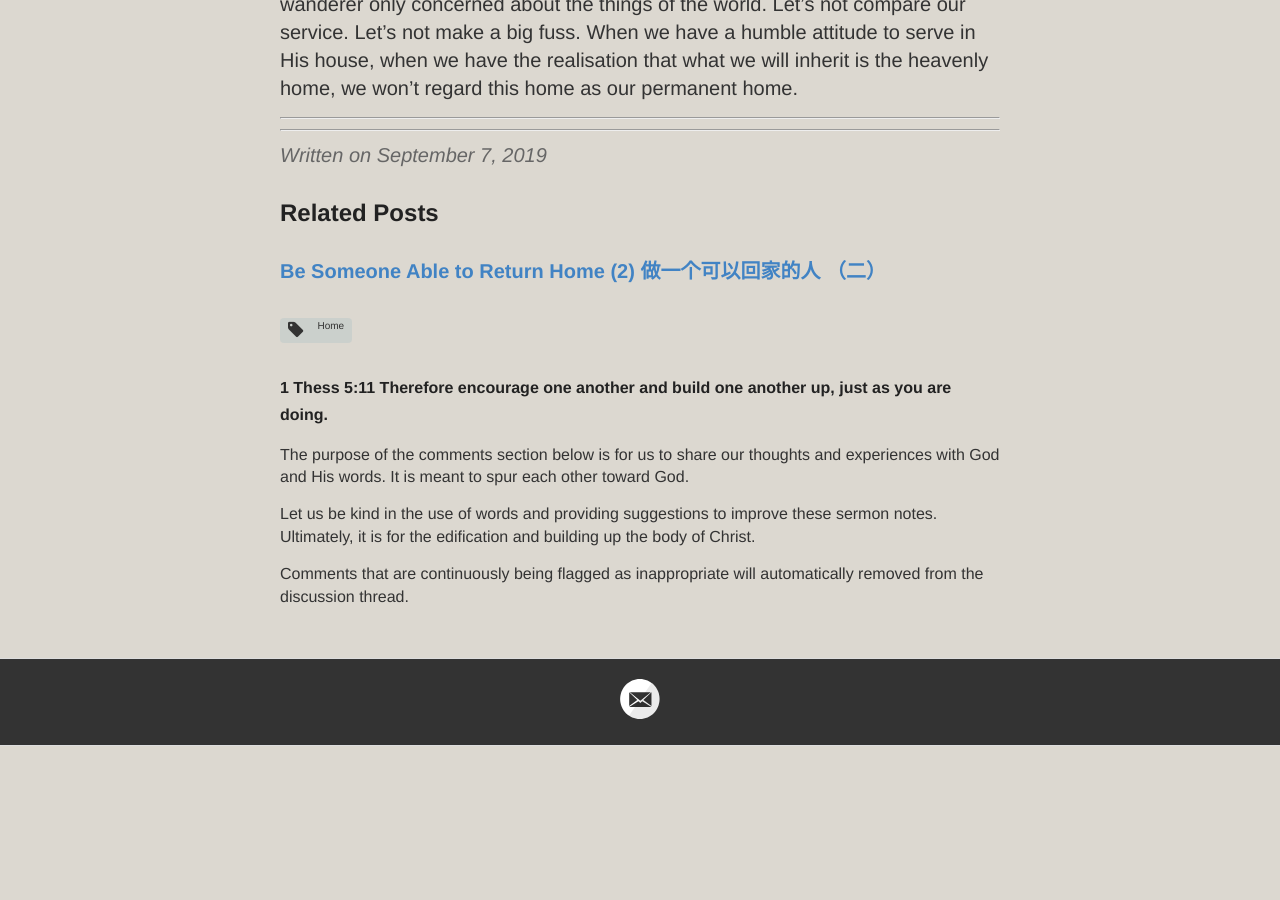
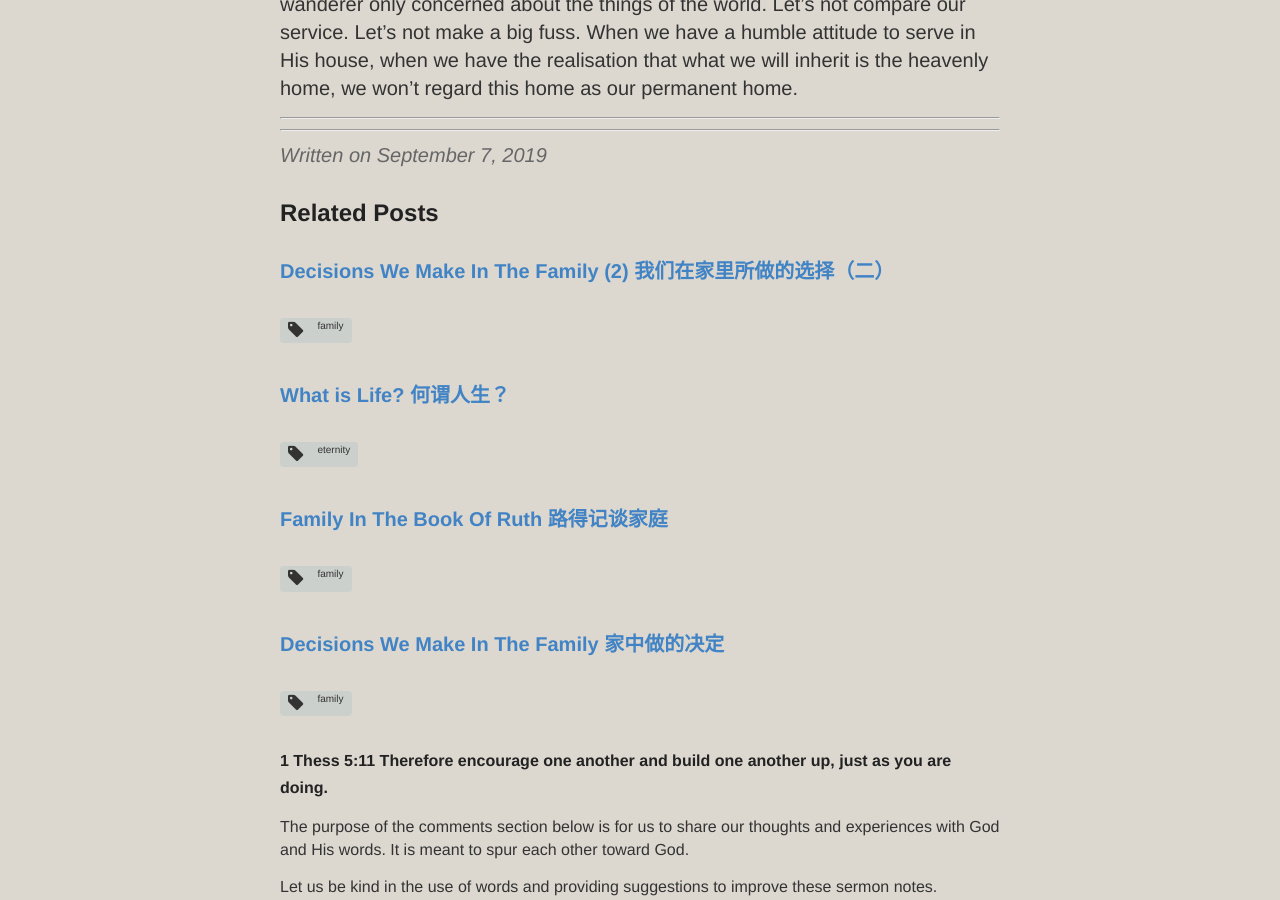
Before and after one commit to catchupTJC/catchuptjc.github.io, a Jekyll site: the page built from _posts/2019-09-07-Be Someone Able to Return Home (1).md, in a window 1280 px wide and 900 px high, scrolled down 6126 px. Built offline with Jekyll 4.4.1, drawn with Linux system fonts in a browser that asks for light colours; nearby versions of some CDN libraries; comment, search, counter and statistics services are not loaded; before the commit the page ends 6872 px from its top, so only the background shows below that; some of the changed lines change nothing that is shown; some of the changed text lies outside the part shown.

Commit message:
Update 2019-09-07-Be Someone Able to Return Home (1).md

```diff
--- a/_posts/2019-09-07-Be Someone Able to Return Home (1).md
+++ b/_posts/2019-09-07-Be Someone Able to Return Home (1).md
@@ -1,8 +1,8 @@
 ---
 layout: post
 title: Be Someone Able to Return Home (1) 做一个可以回家的人（一）
-category: Sermon(SG)2019
-tags: [Home,Family,Eternity]
+category: sermon2019singapore
+tags: [home,family,eternity]
 hymns: [187,304]
 ---
 Why should we become someone who’s able to return home?
```
